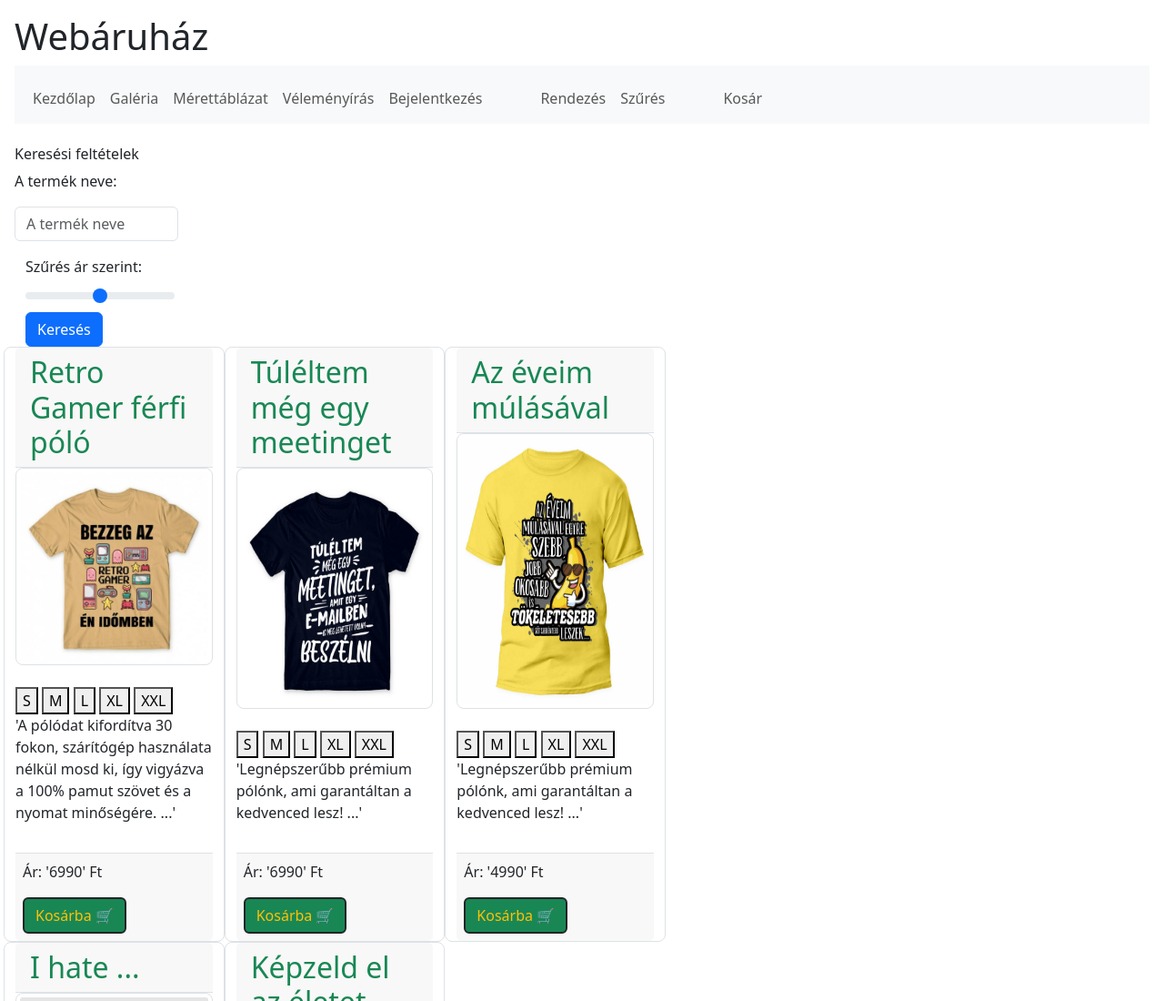
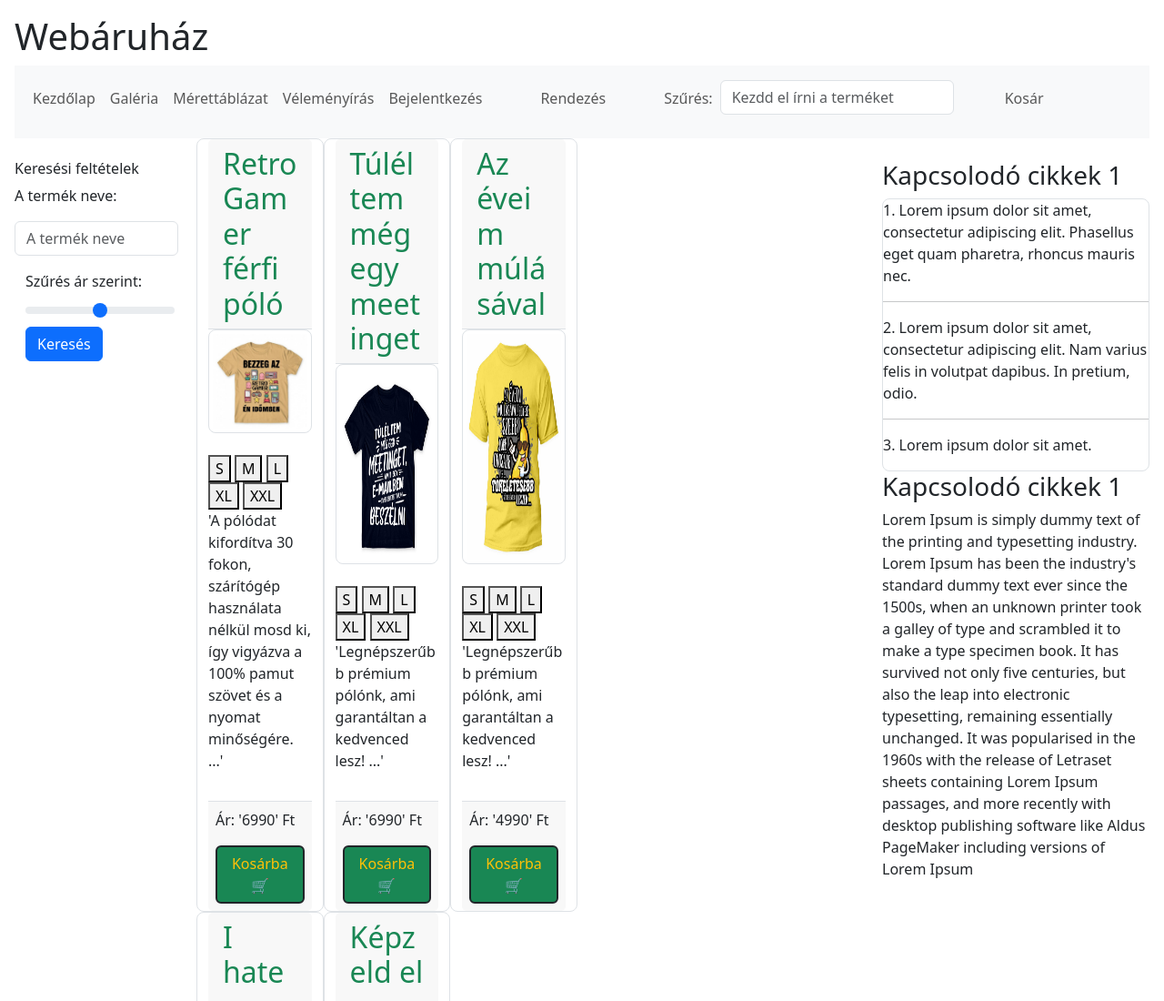
Before and after one commit to Kkrisi/JsWeb-ruhazPublikus, a plain HTML site: page index.html in a window 1280 px wide. Shown: the top 1100 px of the page at 91% size. Drawn offline with nearby package versions, Linux system fonts and the light colour scheme.

Commit message:
nyaralas

```diff
--- a/index.html
+++ b/index.html
@@ -7,7 +7,7 @@
     <meta name="author" content="Kadar Kristof">
     <meta name="viewport" content="width=device-width, initial-scale=1.0">
 
-    <title>Boti,Kristof</title>
+    <title>Kristof Kadar</title>
 
 
     <link href="https://cdn.jsdelivr.net/npm/bootstrap@5.3.2/dist/css/bootstrap.min.css" rel="stylesheet">
@@ -68,9 +68,14 @@
                 <a class="nav-link rendezes" role="button">Rendezés</a>
               </li>
 
+              <li class="nav-item ps-5">
+                <p class="nav-link szures">Szűrés:</p>
+              </li>
+
               <li class="nav-item">
-                <a class="nav-link szures" role="button">Szűrés</a>
+                <input type="text" class="form-control" id="termekNev" placeholder="Kezdd el írni a terméket" name="termekNev" />
               </li>
+
 
               <li class="nav-item ps-5">
                 <a class="nav-link kosar" role="button">Kosár</a>
@@ -143,7 +148,7 @@
 
 
 
-            <div class="termekek">
+            <div class="col-md-7 termekek">
                 <!-- Js kód -->
             </div>
 
```
